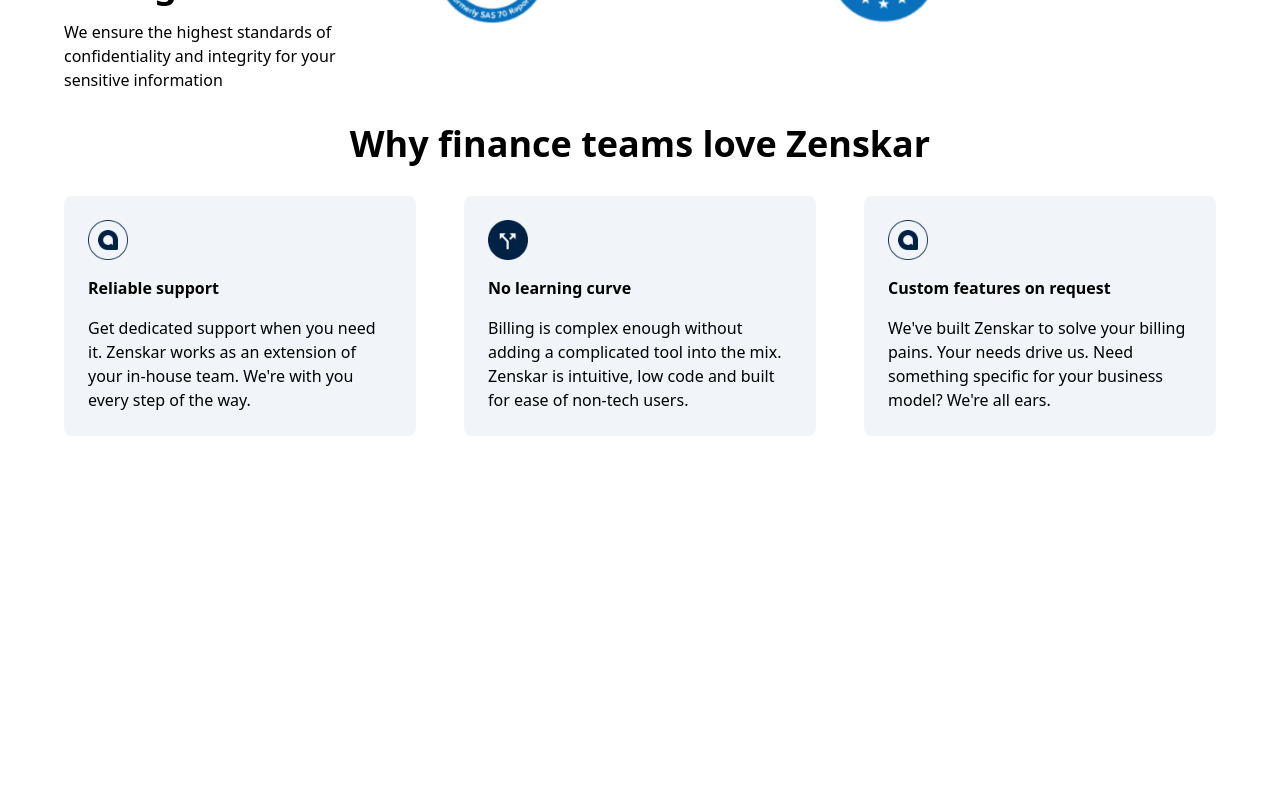
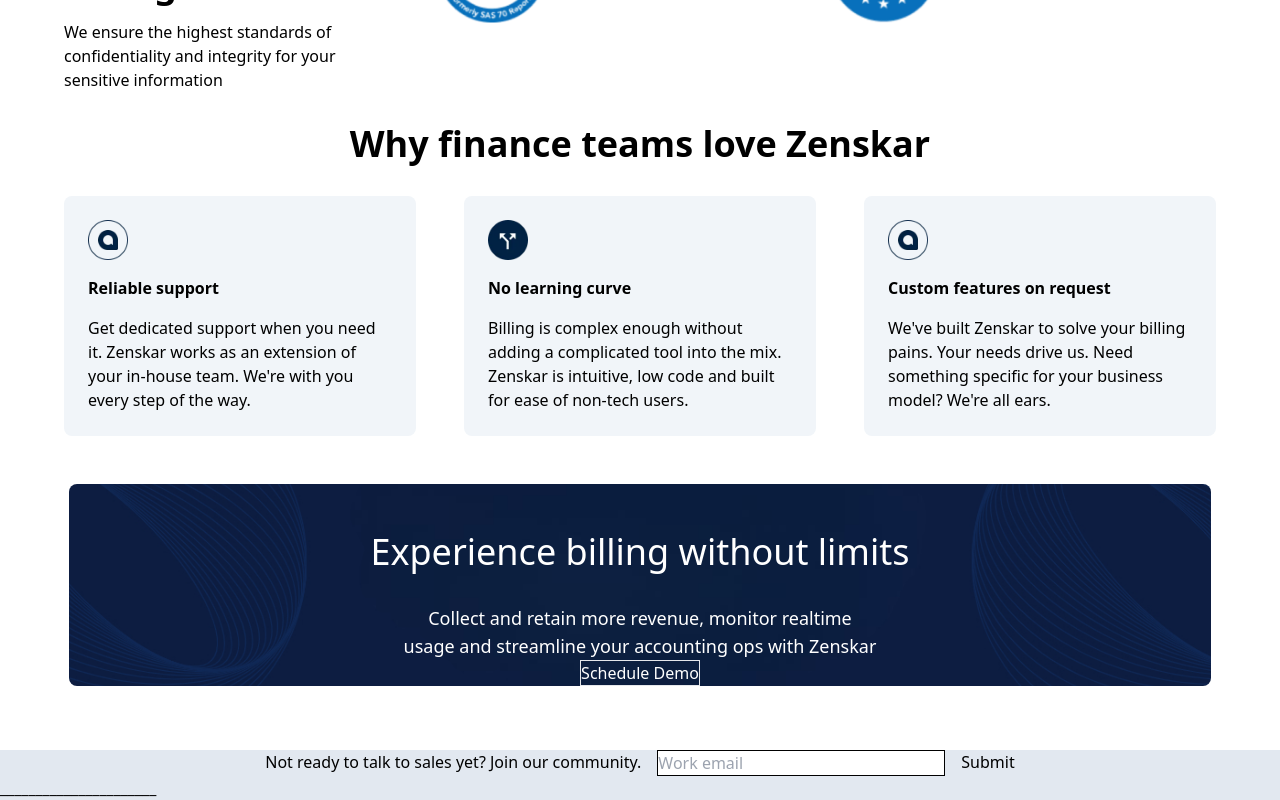
Before and after one commit to itzdanishsalmani/zenkar-landing-page, a React (Vite) app: page / in a window 1280 px wide. Shown: the part 5490-6290 px from the top of the page. Before the commit the page ends 5926 px from the top, so only its background shows below. Built offline with nearby package versions, Linux system fonts and the light colour scheme; grey boxes are pictures that could not be loaded.

Commit message:
exprerience section added

```diff
--- a/src/App.jsx
+++ b/src/App.jsx
@@ -1,5 +1,6 @@
 import { ExperienceSetion } from "./components/ExperienceSection"
 import { FinanceSection } from "./components/FinanceSection"
+import { Footer } from "./components/Footer"
 import { FourCardSection } from "./components/FourCardSection"
 import { MainCard } from "./components/MainCard"
 import { SeamlessSection } from "./components/SeamlessSection"
@@ -20,6 +21,7 @@
         <SocSection />
         <FinanceSection />
         <ExperienceSetion />
+        <Footer />
       </div>
     </>
   )
--- a/src/components/ExperienceSection.jsx
+++ b/src/components/ExperienceSection.jsx
@@ -1,7 +1,19 @@
 export function ExperienceSetion() {
     return (
-        <div className="bg-my-image bg-cover w-96">
-
+        <div className="flex flex-col justify-center w-11/12 mx-auto mt-8 p-4">
+        <div className="bg-my-image bg-center bg-cover h-84 rounded-lg">
+            <div className="flex flex-col justify-center items-center text-white">
+                <div className="text-4xl mt-12">
+                    Experience billing without limits
+                </div>
+                <div className="text-lg mt-8 text-center w-5/12">
+                Collect and retain more revenue, monitor realtime usage and streamline your accounting ops with Zenskar
+                </div>
+                <div className="border">
+                    Schedule Demo
+                </div>
+            </div>
+        </div>
         </div>
     )
 }
--- /dev/null
+++ b/src/components/Footer.jsx
@@ -0,0 +1,12 @@
+export function Footer() {
+    return (
+        <div className="bg-slate-200 h-fit mt-12">
+            <div className="flex justify-center space-x-4">
+                <div>Not ready to talk to sales yet? Join our community.</div>
+                <div><input type="text" placeholder="Work email" className="border border-black w-72" /></div>
+                <div><button>Submit</button></div>
+            </div>
+            ______________________
+        </div>
+    )
+}
--- a/tailwind.config.js
+++ b/tailwind.config.js
@@ -7,7 +7,7 @@
   theme: {
     extend: {
       backgroundImage:{
-        "my-image":"url(new_bg.jpg)",
+        "my-image":"url('/blue_img.jpg')",
       }
     },
   },
```
Also changed, not shown: public/blue_img.jpg (renamed from public/new_bg.jpg).
